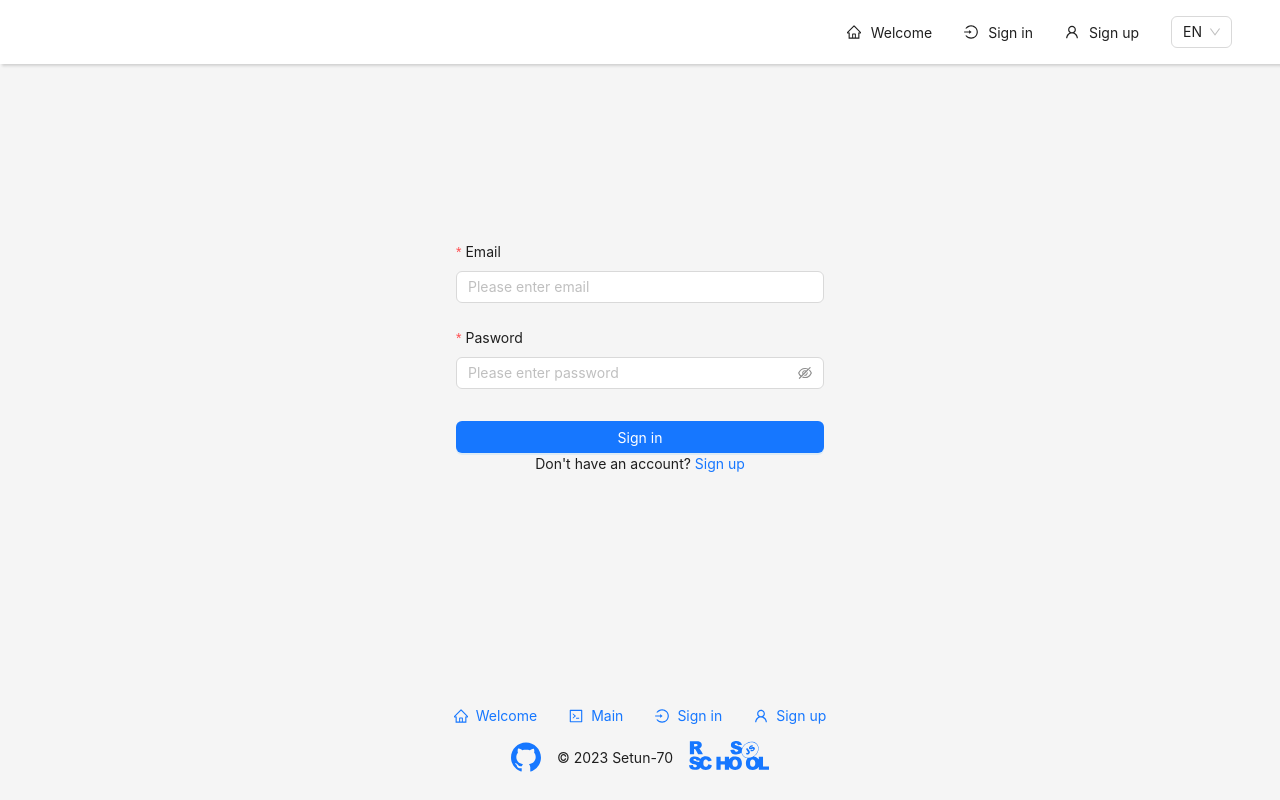
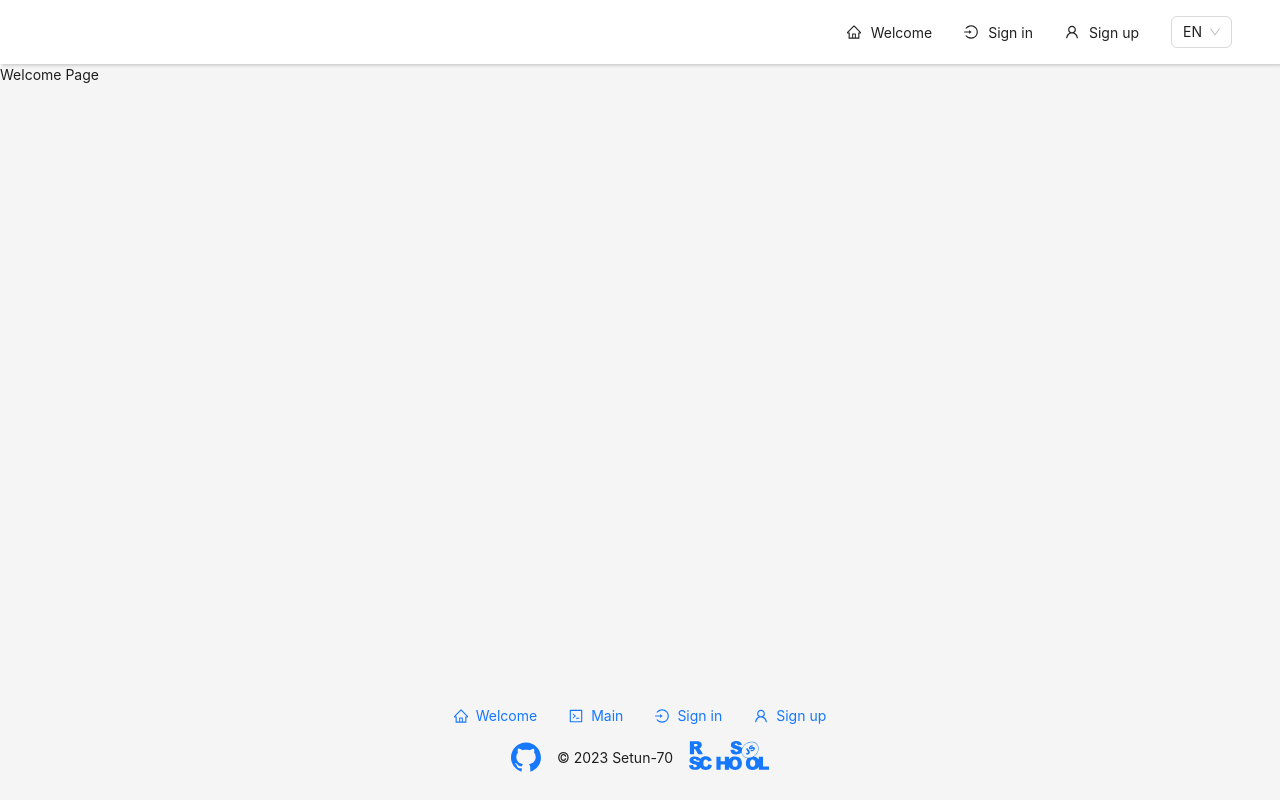
Before and after one commit to antasth/graphiql-app, a React (Vite) app: page / in a window 1280 px wide. Built offline with nearby package versions, Linux system fonts and the light colour scheme; no server answers.

Commit message:
refactor: change RootLayout to default

```diff
--- a/src/hooks/useFirebase.ts
+++ b/src/hooks/useFirebase.ts
@@ -59,8 +59,6 @@ export const useFirebase = (auth: Auth) => {
         return user;
       } catch (error) {
         if (error instanceof FirebaseError) {
-          console.log(error.code);
-
           notification.error({ message: t(error.code, 'Something went wrong, try again later') });
         }
       } finally {
--- a/src/layouts/RootLayout/RootLayout.tsx
+++ b/src/layouts/RootLayout/RootLayout.tsx
@@ -1,8 +1,7 @@
 import { Footer } from '@/components/Footer';
 import { Header } from '@/components/Header';
 import { Layout } from 'antd';
-
-import { SignIn } from '@/pages/SignIn';
+import { Outlet } from 'react-router-dom';
 import styles from './RootLayout.module.scss';
 
 export function RootLayout() {
@@ -10,9 +9,7 @@ export function RootLayout() {
     <Layout className={styles.layout}>
       <Header />
       <Layout.Content className={styles.main}>
-        {/* <Outlet /> */}
-        <SignIn />
-        {/* <SignUp /> */}
+        <Outlet />
       </Layout.Content>
       <Footer />
     </Layout>
```
